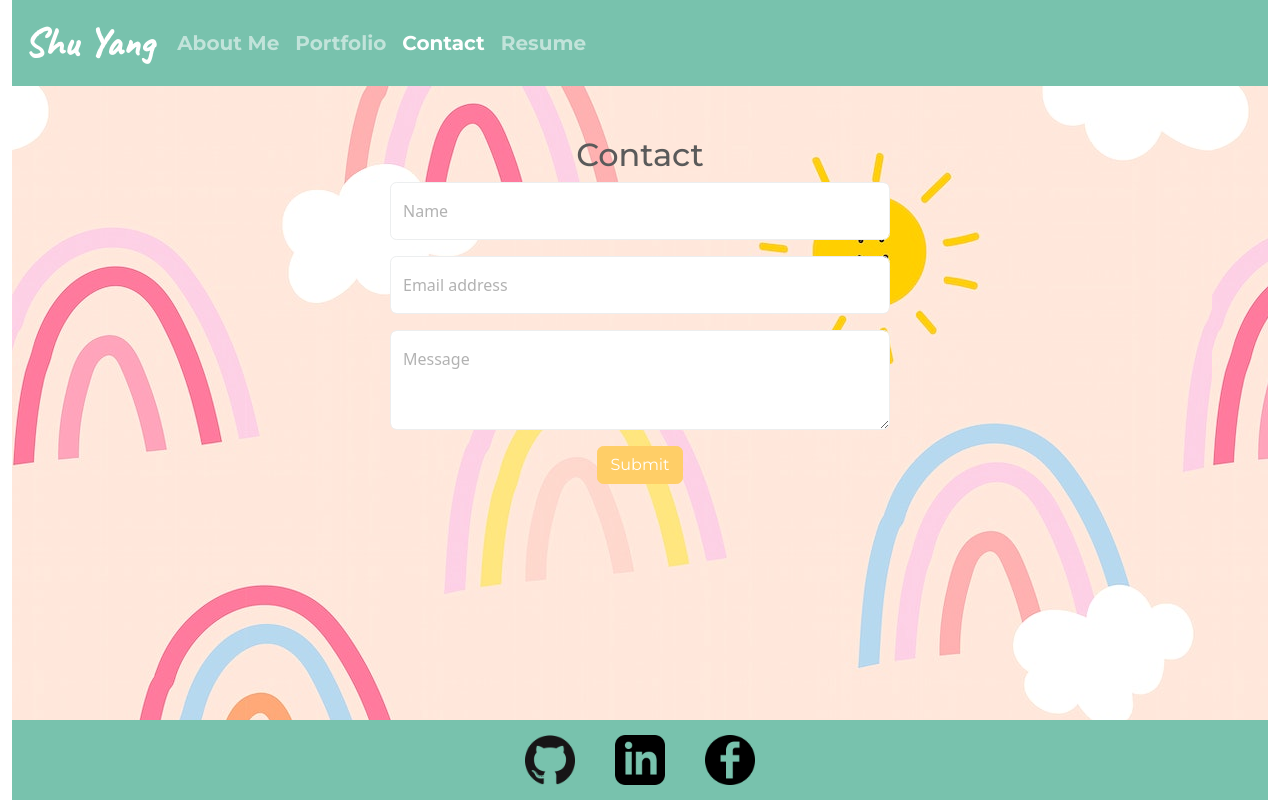
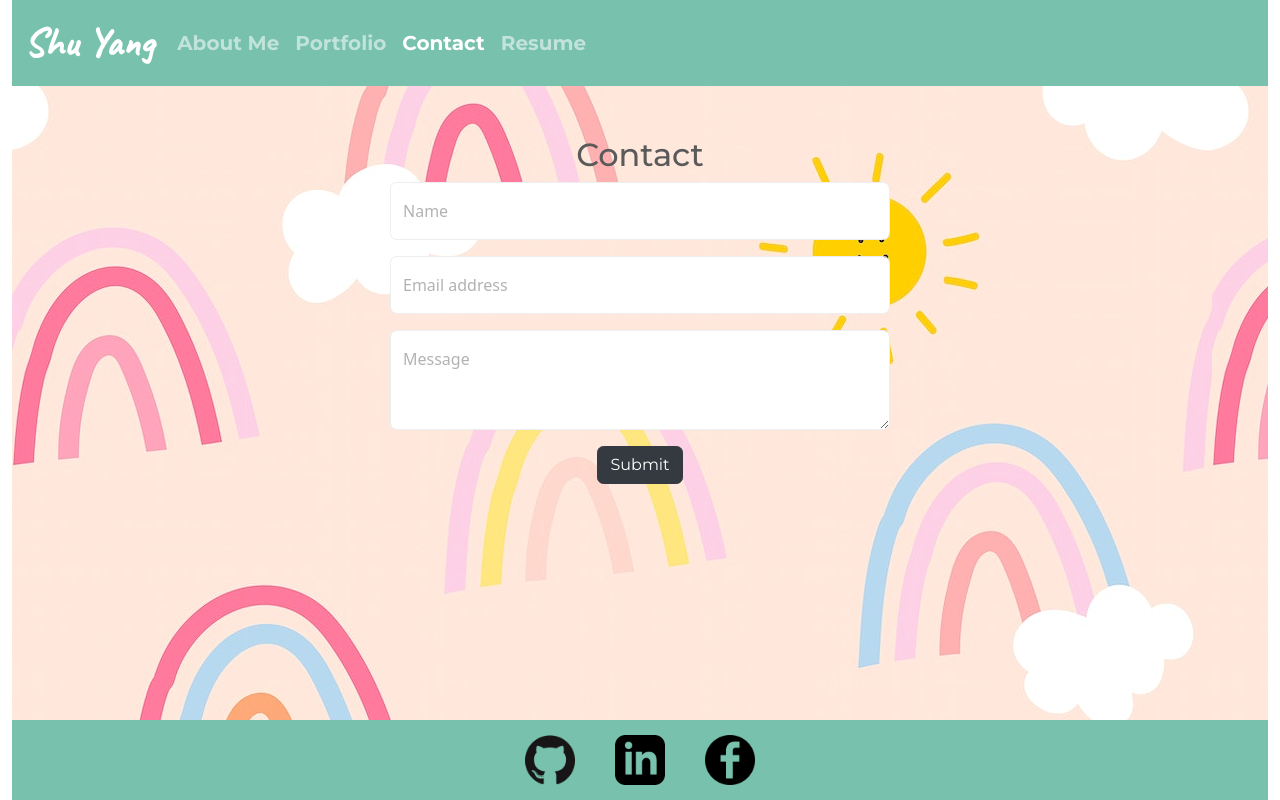
Before and after one commit to NewChap2022/react-portfolio, a React (Create React App) app: page / in a window 1280 px wide. Both pictures are taken after a click on the element "Contact". Built offline with nearby package versions, Linux system fonts and the light colour scheme.

Commit message:
change styling in contact page

```diff
--- a/src/components/Contact.js
+++ b/src/components/Contact.js
@@ -54,7 +54,7 @@ const Contact = () => {
                         <textarea type="message" className="form-control" id="message" placeholder="message" onBlur={handleChange} />
                         <label htmlFor="message">Message</label>
                     </div>
-                    <button type="submit" className="btn btn-warning">Submit</button>
+                    <button type="submit" className="btn btn-dark">Submit</button>
                     {errorMessage && (
                         <div>
                             <p className="error-text text-danger">{errorMessage}</p>
```
